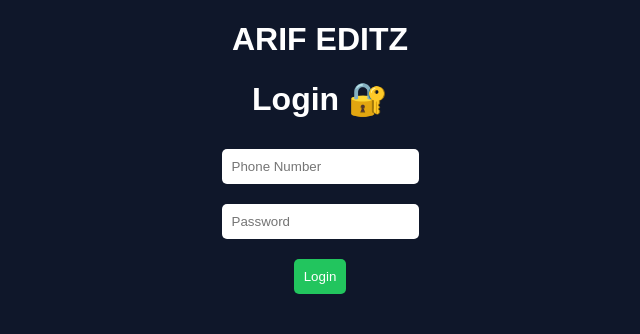
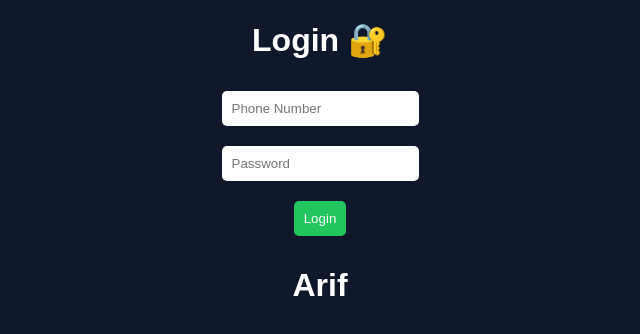
Before and after one commit to arifulislam4715639-cmd/my-website, a plain HTML site: page index.html in a window 1280 px wide. Shown: the whole page, without its empty margins (320-960 px from the left). Drawn offline with Linux system fonts and the light colour scheme.

Commit message:
Update index.html

```diff
--- a/index.html
+++ b/index.html
@@ -6,7 +6,6 @@
     <link rel="stylesheet" href="style.css">
 </head>
 <body>
-<h1>ARIF EDITZ</h1>
 
 <h1>Login 🔐</h1>
 
@@ -16,6 +15,7 @@
 <button onclick="login()">Login</button>
 
 <script src="script.js"></script>
+<h1>Arif</h1>
 
 </body>
 </html>
```
